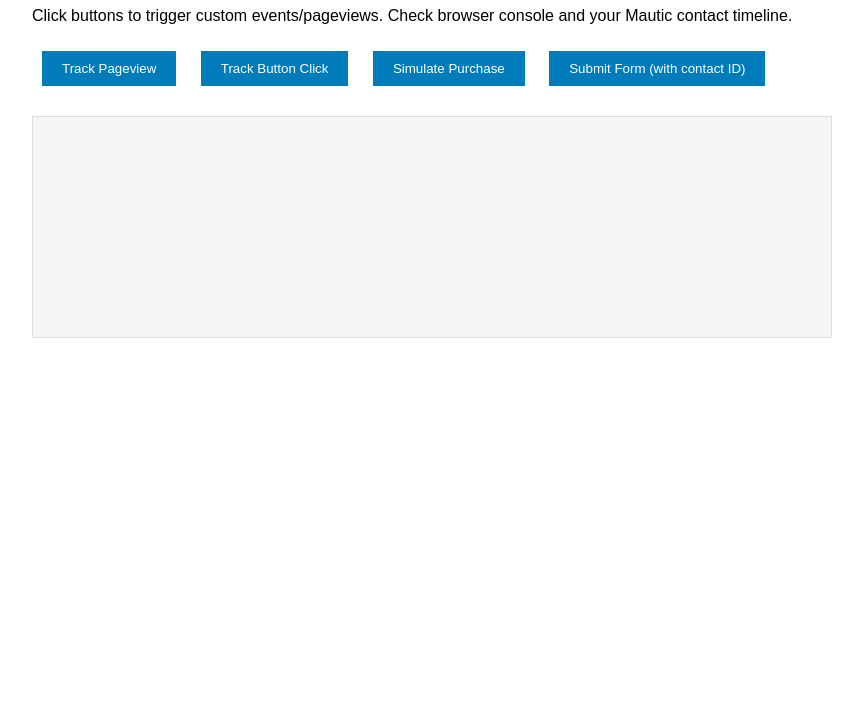
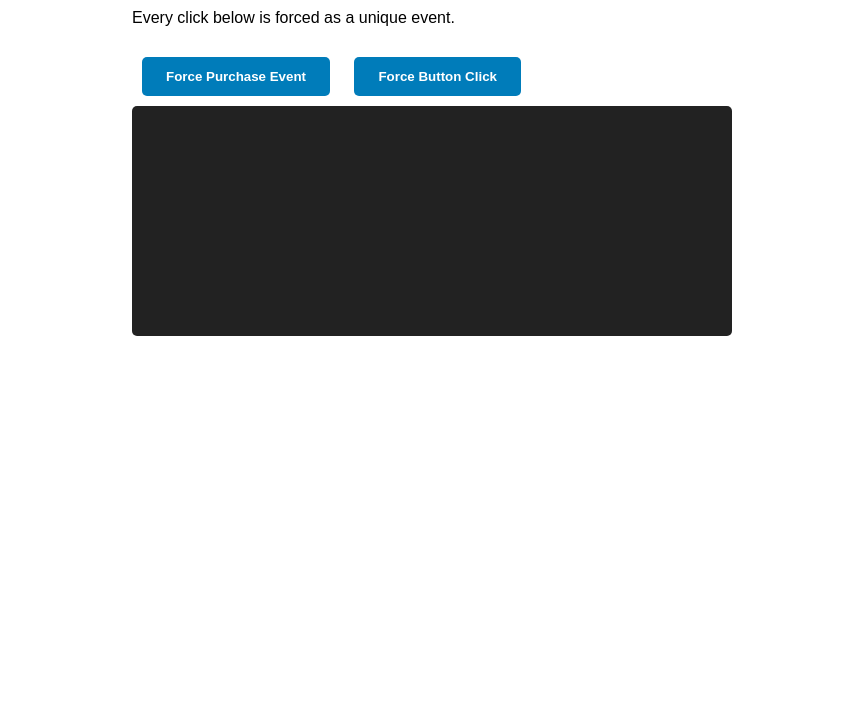
Before and after one commit to ShakyaD94/New-event, a plain HTML site: page index.html in a window 1280 px wide. Shown: the part 93-800 px from the top of the page, without its empty margins (208-1071 px from the left). Drawn offline with Linux system fonts and the light colour scheme.

Commit message:
Add files via upload

```diff
--- a/index.html
+++ b/index.html
@@ -3,19 +3,26 @@
 <head>
     <meta charset="UTF-8">
     <meta name="viewport" content="width=device-width, initial-scale=1.0">
-<title>MauticJS Custom Events Demo</title>
+    <title>Mautic Force Tracker</title>
     <style>
-        body { font-family: Arial, sans-serif; max-width: 800px; margin: 0 auto; padding: 20px; }
-        button { padding: 10px 20px; margin: 10px; background: #007cba; color: white; border: none; cursor: pointer; }
+        body { font-family: sans-serif; max-width: 600px; margin: 40px auto; line-height: 1.6; }
+        button { padding: 12px 24px; margin: 10px; cursor: pointer; background: #007cba; color: white; border: none; border-radius: 5px; font-weight: bold; }
         button:hover { background: #005a87; }
-        #log { background: #f5f5f5; padding: 10px; margin-top: 20px; height: 200px; overflow-y: scroll; border: 1px solid #ddd; }
+        #log { background: #222; color: #0f0; padding: 15px; height: 200px; overflow-y: auto; font-family: monospace; border-radius: 5px; }
     </style>
 </head>
 <body>
-<h1>MauticJS Tracking Demo</h1>
-<p>Click buttons to trigger custom events/pageviews. Check browser console and your Mautic contact timeline.</p>
-<!-- Full MauticJS Loader Script -->
+
+    <h2>Mautic Force Capture Debug</h2>
+    <p>Every click below is forced as a unique event.</p>
+
+    <button onclick="forceTrack('Purchase Made', {amount: 99.99, currency: 'USD'})">Force Purchase Event</button>
+    <button onclick="forceTrack('Button Clicked', {productId: 'XYZ-123'})">Force Button Click</button>
+
+    <div id="log"></div>
+
     <script>
+        // Mautic Loader
         (function(w,d,t,u,n,a,m){
             w['MauticTrackingObject']=n;
             w[n]=w[n]||function(){(w[n].q=w[n].q||[]).push(arguments)},
@@ -23,58 +30,45 @@
             m=d.getElementsByTagName(t)[0];
             a.async=1; a.src=u; m.parentNode.insertBefore(a,m)
         })(window,document,'script','https://d2.altametrics.com/mtc.js','mt');
-</script>
 
-    <button onclick="trackPageview()">Track Pageview</button>
-<button onclick="trackCustomEvent('button_clicked', {productId: 123})">Track Button Click</button>
-<button onclick="trackCustomEvent('purchase', {amount: 99.99, email: 'demo@example.com'})">Simulate Purchase</button>
-<button onclick="trackWithContact('form_submit')">Submit Form (with contact ID)</button>
-
-    <div id="log"></div>
-
-    <script>
-        // Helper function to log events
-        function log(message) {
-            const logDiv = document.getElementById('log');
-            logDiv.innerHTML += new Date().toLocaleTimeString() + ': ' + message + '<br>';
-            logDiv.scrollTop = logDiv.scrollHeight;
-            console.log(message);
+        function log(msg) {
+            const l = document.getElementById('log');
+            l.innerHTML += `> ${new Date().toLocaleTimeString()}: ${msg}<br>`;
+            l.scrollTop = l.scrollHeight;
         }
 
-        // Basic pageview
-        function trackPageview() {
-            mt('send', 'pageview', {
-                'mt_event': 'demo_pageview',
-                'page_category': 'demo'
-            });
-            log('Pageview tracked with custom data');
+        /**
+         * THE FORCE TRACKER
+         */
+        function forceTrack(eventName, data) {
+            // Generate a truly unique ID for this specific click
+            const burstId = Math.random().toString(36).substring(7);
+            const timestamp = Date.now();
+
+            // Convert data to URL params for visibility in the "Page URL" line
+            const params = new URLSearchParams(data).toString();
+
+            // Construct a fake unique URL
+            const forceUrl = window.location.origin + window.location.pathname + "?" + params + "&force_id=" + burstId + "&t=" + timestamp;
+
+            log(`Forcing event: ${eventName}...`);
+
+            // Use 'set' to ensure data hits the contact profile sidebar
+            for (let key in data) {
+                mt('set', key, data[key]);
             }
 
-        // Custom event/pageview
-        function trackCustomEvent(eventName, data) {
+            // Use 'send' to create the timeline entry
             mt('send', 'pageview', {
                 'mt_event': eventName,
+                'page_title': eventName,
+                'page_url': forceUrl,
                 ...data
             });
-            log(`Custom event "${eventName}" tracked: ` + JSON.stringify(data));
         }
 
-        // With explicit contact identification
-        function trackWithContact(eventName) {
-            mt('send', 'pageview', {
-                'mt_event': eventName,
-                'firstname': 'Demo',
-                'lastname': 'User',
-                'email': 'demo@example.com'
-            });
-            log('Event tracked with contact identification');
-        }
-
-        // Listen for Mautic events (optional)
-        document.addEventListener('mauticPageEventDelivered', function(e) {
-            if (e.detail.response && e.detail.response.events && e.detail.response.events.tracked) {
-                log('Mautic confirmed: ' + JSON.stringify(e.detail.response.events.tracked));
-            }
+        document.addEventListener('mauticPageEventDelivered', function() {
+            log('✅ Mautic Confirmed Receipt');
         });
     </script>
 </body>
```
Lines whose indentation alone changed are shown as unchanged.
